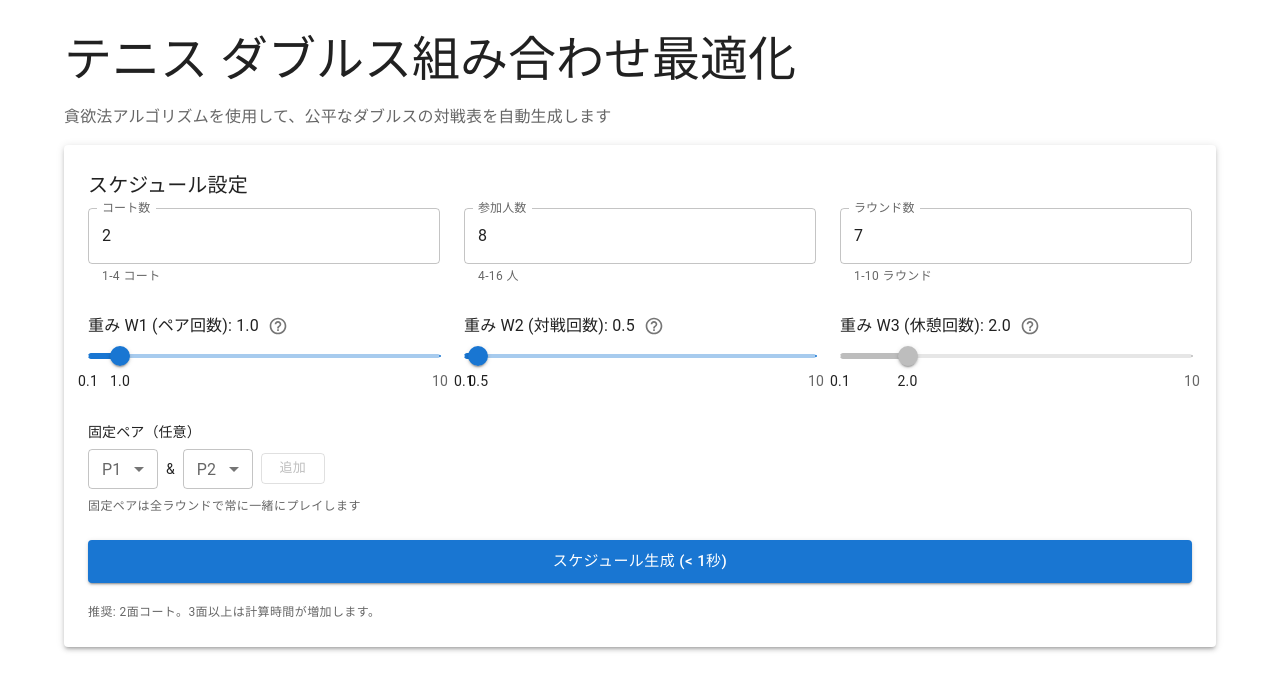
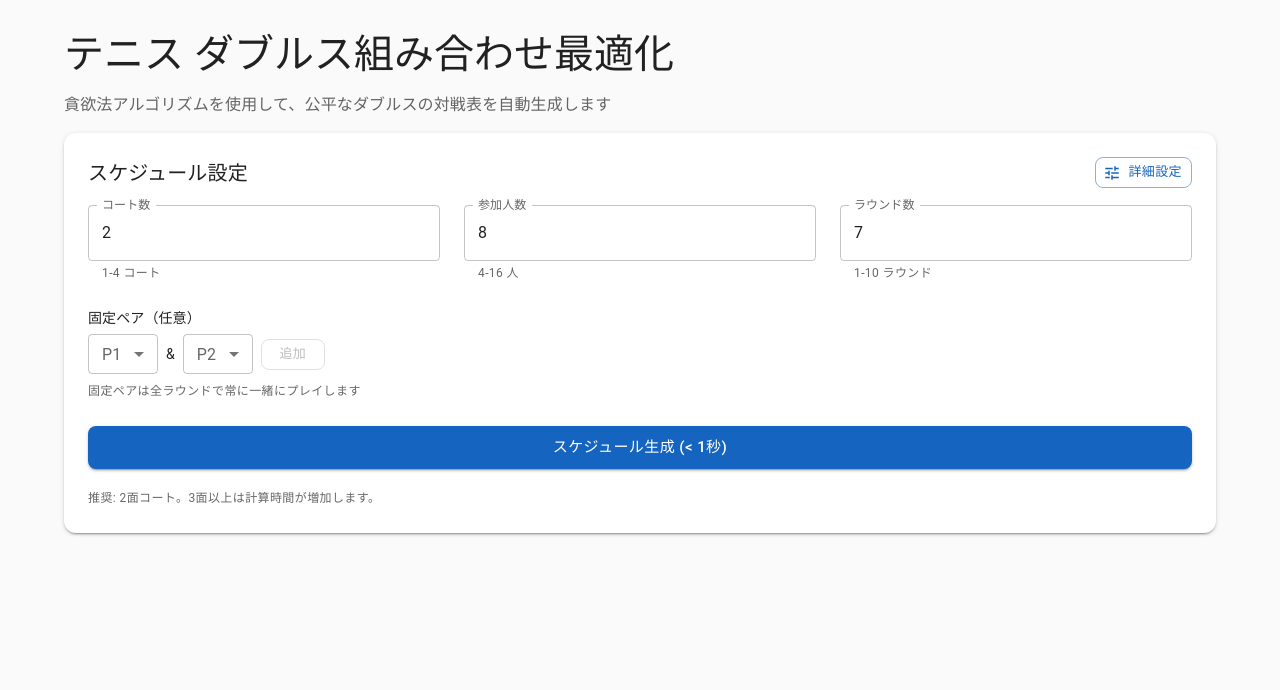
Before and after one commit to tshorea1207/doubles-random-number-table, a React (Vite) app: page / in a window 1280 px wide. Shown: the top 690 px of the page. Built offline with nearby package versions, Linux system fonts and the light colour scheme.

Commit message:
UI改善 モバイル画面の最適化

```diff
--- a/src/App.tsx
+++ b/src/App.tsx
@@ -49,7 +49,7 @@ function App() {
   }, [regenerate]);
 
   return (
-    <Container maxWidth="lg" sx={{ py: 4 }}>
+    <Container maxWidth="lg" sx={{ py: { xs: 2, sm: 4 }, px: { xs: 1, sm: 3 } }}>
       {/* ヘッダー */}
       <Typography variant="h3" component="h1" gutterBottom>
         テニス ダブルス組み合わせ最適化
--- a/src/components/ScheduleForm.tsx
+++ b/src/components/ScheduleForm.tsx
@@ -13,6 +13,7 @@ import {
   DialogContent,
   DialogActions,
 } from '@mui/material';
+import TuneIcon from '@mui/icons-material/Tune';
 import HelpOutlineIcon from '@mui/icons-material/HelpOutline';
 import type { ScheduleParams, FixedPair } from '../types/schedule';
 import { useBenchmarkCalibration } from '../hooks/useBenchmarkCalibration';
@@ -33,6 +34,7 @@ export function ScheduleForm({ onGenerate, isGenerating }: ScheduleFormProps) {
   const [w3, setW3] = useState(2.0);
   const [fixedPairs, setFixedPairs] = useState<FixedPair[]>([]);
   const [helpTarget, setHelpTarget] = useState<'w1' | 'w2' | 'w3' | null>(null);
+  const [advancedOpen, setAdvancedOpen] = useState(false);
 
   // ハードウェア性能に基づく動的キャリブレーション係数
   const { coefficient } = useBenchmarkCalibration();
@@ -74,15 +76,11 @@ export function ScheduleForm({ onGenerate, isGenerating }: ScheduleFormProps) {
   const estimateTime = (): string => {
     if (!isValid) return '';
 
-    // 計算量に基づく経験式
-    // 基本計算量はコート数とプレイヤー数に対して指数的に増加
     const baseComplexity = Math.pow(players / 4, courts * 1.5);
     const roundFactor = Math.max(rounds - 1, 1);
 
-    // 推定秒数（ハードウェアに基づいて動的にキャリブレーション）
     let seconds = (baseComplexity * roundFactor * coefficient);
 
-    // 出力をフォーマット
     if (seconds < 1) {
       return '< 1秒';
     } else if (seconds < 60) {
@@ -98,10 +96,20 @@ export function ScheduleForm({ onGenerate, isGenerating }: ScheduleFormProps) {
   const estimatedTime = estimateTime();
 
   return (
-    <Paper elevation={3} sx={{ p: 3, mb: 3 }}>
-      <Typography variant="h6" gutterBottom>
-        スケジュール設定
-      </Typography>
+    <Paper sx={{ p: 3, mb: 3 }}>
+      <Box sx={{ display: 'flex', alignItems: 'center', justifyContent: 'space-between', mb: 2 }}>
+        <Typography variant="h6">
+          スケジュール設定
+        </Typography>
+        <Button
+          variant="outlined"
+          size="small"
+          startIcon={<TuneIcon />}
+          onClick={() => setAdvancedOpen(true)}
+        >
+          詳細設定
+        </Button>
+      </Box>
 
       <form onSubmit={handleSubmit}>
         <Grid container spacing={3}>
@@ -145,79 +153,6 @@ export function ScheduleForm({ onGenerate, isGenerating }: ScheduleFormProps) {
             />
           </Grid>
 
-          {/* 重み W1 */}
-          <Grid item xs={12} sm={4}>
-            <Box sx={{ display: 'flex', alignItems: 'center' }}>
-              <Typography gutterBottom sx={{ mb: 0 }}>
-                重み W1 (ペア回数): {w1.toFixed(1)}
-              </Typography>
-              <IconButton size="small" onClick={() => setHelpTarget('w1')} sx={{ ml: 0.5 }}>
-                <HelpOutlineIcon fontSize="small" />
-              </IconButton>
-            </Box>
-            <Slider
-              value={w1}
-              onChange={(_, value) => setW1(value as number)}
-              min={0.1}
-              max={10}
-              step={0.1}
-              marks={[
-                { value: 0.1, label: '0.1' },
-                { value: 1, label: '1.0' },
-                { value: 10, label: '10' },
-              ]}
-            />
-          </Grid>
-
-          {/* 重み W2 */}
-          <Grid item xs={12} sm={4}>
-            <Box sx={{ display: 'flex', alignItems: 'center' }}>
-              <Typography gutterBottom sx={{ mb: 0 }}>
-                重み W2 (対戦回数): {w2.toFixed(1)}
-              </Typography>
-              <IconButton size="small" onClick={() => setHelpTarget('w2')} sx={{ ml: 0.5 }}>
-                <HelpOutlineIcon fontSize="small" />
-              </IconButton>
-            </Box>
-            <Slider
-              value={w2}
-              onChange={(_, value) => setW2(value as number)}
-              min={0.1}
-              max={10}
-              step={0.1}
-              marks={[
-                { value: 0.1, label: '0.1' },
-                { value: 0.5, label: '0.5' },
-                { value: 10, label: '10' },
-              ]}
-            />
-          </Grid>
-
-          {/* 重み W3 */}
-          <Grid item xs={12} sm={4}>
-            <Box sx={{ display: 'flex', alignItems: 'center' }}>
-              <Typography gutterBottom sx={{ mb: 0 }}>
-                重み W3 (休憩回数): {w3.toFixed(1)}
-              </Typography>
-              <IconButton size="small" onClick={() => setHelpTarget('w3')} sx={{ ml: 0.5 }}>
-                <HelpOutlineIcon fontSize="small" />
-              </IconButton>
-            </Box>
-            <Slider
-              value={w3}
-              onChange={(_, value) => setW3(value as number)}
-              min={0.1}
-              max={10}
-              step={0.1}
-              marks={[
-                { value: 0.1, label: '0.1' },
-                { value: 2, label: '2.0' },
-                { value: 10, label: '10' },
-              ]}
-              disabled={restingCount === 0}
-            />
-          </Grid>
-
           {/* 固定ペア */}
           <Grid item xs={12}>
             <FixedPairsInput
@@ -255,6 +190,98 @@ export function ScheduleForm({ onGenerate, isGenerating }: ScheduleFormProps) {
         </Typography>
       </Box>
 
+      {/* 詳細設定ダイアログ */}
+      <Dialog open={advancedOpen} onClose={() => setAdvancedOpen(false)} maxWidth="sm" fullWidth>
+        <DialogTitle>詳細設定</DialogTitle>
+        <DialogContent>
+          {/* 重み W1 */}
+          <Box sx={{ mt: 1, mb: 3 }}>
+            <Box sx={{ display: 'flex', alignItems: 'center' }}>
+              <Typography gutterBottom sx={{ mb: 0 }}>
+                重み W1 (ペア回数): {w1.toFixed(1)}
+              </Typography>
+              <IconButton size="small" onClick={() => setHelpTarget('w1')} aria-label="W1の説明を表示" sx={{ ml: 0.5 }}>
+                <HelpOutlineIcon fontSize="small" />
+              </IconButton>
+            </Box>
+            <Slider
+              value={w1}
+              onChange={(_, value) => setW1(value as number)}
+              min={0.1}
+              max={10}
+              step={0.1}
+              marks={[
+                { value: 0.1, label: '0.1' },
+                { value: 1, label: '1.0' },
+                { value: 10, label: '10' },
+              ]}
+            />
+          </Box>
+
+          {/* 重み W2 */}
+          <Box sx={{ mb: 3 }}>
+            <Box sx={{ display: 'flex', alignItems: 'center' }}>
+              <Typography gutterBottom sx={{ mb: 0 }}>
+                重み W2 (対戦回数): {w2.toFixed(1)}
+              </Typography>
+              <IconButton size="small" onClick={() => setHelpTarget('w2')} aria-label="W2の説明を表示" sx={{ ml: 0.5 }}>
+                <HelpOutlineIcon fontSize="small" />
+              </IconButton>
+            </Box>
+            <Slider
+              value={w2}
+              onChange={(_, value) => setW2(value as number)}
+              min={0.1}
+              max={10}
+              step={0.1}
+              marks={[
+                { value: 0.1, label: '0.1' },
+                { value: 0.5, label: '0.5' },
+                { value: 10, label: '10' },
+              ]}
+            />
+          </Box>
+
+          {/* 重み W3 */}
+          <Box sx={{ mb: 1 }}>
+            <Box sx={{ display: 'flex', alignItems: 'center' }}>
+              <Typography gutterBottom sx={{ mb: 0 }}>
+                重み W3 (休憩回数): {w3.toFixed(1)}
+              </Typography>
+              <IconButton size="small" onClick={() => setHelpTarget('w3')} aria-label="W3の説明を表示" sx={{ ml: 0.5 }}>
+                <HelpOutlineIcon fontSize="small" />
+              </IconButton>
+            </Box>
+            <Slider
+              value={w3}
+              onChange={(_, value) => setW3(value as number)}
+              min={0.1}
+              max={10}
+              step={0.1}
+              marks={[
+                { value: 0.1, label: '0.1' },
+                { value: 2, label: '2.0' },
+                { value: 10, label: '10' },
+              ]}
+              disabled={restingCount === 0}
+            />
+            {restingCount === 0 && (
+              <Typography variant="caption" color="text.secondary">
+                休憩者がいないため無効です
+              </Typography>
+            )}
+          </Box>
+
+          <Typography variant="body2" color="text.secondary" sx={{ mt: 2, pt: 2, borderTop: 1, borderColor: 'divider' }}>
+            計算式: 総合スコア = ペア偏差×W1 + 対戦偏差×W2 + 休憩偏差×W3
+            <br />スコアが小さいほど公平な組み合わせです。
+          </Typography>
+        </DialogContent>
+        <DialogActions>
+          <Button onClick={() => setAdvancedOpen(false)}>閉じる</Button>
+        </DialogActions>
+      </Dialog>
+
       {/* 重み解説ダイアログ */}
       <Dialog open={helpTarget !== null} onClose={() => setHelpTarget(null)}>
         <DialogTitle>
@@ -286,10 +313,6 @@ export function ScheduleForm({ onGenerate, isGenerating }: ScheduleFormProps) {
               <br /><br />推奨値: 2.0
             </Typography>
           )}
-          <Typography variant="body2" color="text.secondary" sx={{ mt: 2, pt: 2, borderTop: '1px solid #e0e0e0' }}>
-            計算式: 総合スコア = ペア偏差×W1 + 対戦偏差×W2 + 休憩偏差×W3
-            <br />スコアが小さいほど公平な組み合わせです。
-          </Typography>
         </DialogContent>
         <DialogActions>
           <Button onClick={() => setHelpTarget(null)}>閉じる</Button>
--- a/src/main.tsx
+++ b/src/main.tsx
@@ -1,11 +1,15 @@
 import { StrictMode } from 'react';
 import { createRoot } from 'react-dom/client';
+import { ThemeProvider } from '@mui/material/styles';
 import { CssBaseline } from '@mui/material';
+import theme from './theme';
 import App from './App';
 
 createRoot(document.getElementById('root')!).render(
   <StrictMode>
-    <CssBaseline />
-    <App />
+    <ThemeProvider theme={theme}>
+      <CssBaseline />
+      <App />
+    </ThemeProvider>
   </StrictMode>
 );
--- /dev/null
+++ b/src/theme.ts
@@ -0,0 +1,80 @@
+import { createTheme } from '@mui/material/styles';
+
+const theme = createTheme({
+  palette: {
+    primary: {
+      main: '#1565c0',
+    },
+    secondary: {
+      main: '#2e7d32',
+    },
+    success: {
+      main: '#4caf50',
+    },
+    warning: {
+      main: '#ff9800',
+    },
+    error: {
+      main: '#f44336',
+    },
+    background: {
+      default: '#fafafa',
+    },
+  },
+  typography: {
+    h3: {
+      fontSize: '1.75rem',
+      '@media (min-width:600px)': {
+        fontSize: '2.5rem',
+      },
+    },
+    h6: {
+      fontSize: '1.1rem',
+      '@media (min-width:600px)': {
+        fontSize: '1.25rem',
+      },
+    },
+  },
+  components: {
+    MuiPaper: {
+      defaultProps: {
+        elevation: 2,
+      },
+      styleOverrides: {
+        root: {
+          borderRadius: 12,
+        },
+      },
+    },
+    MuiButton: {
+      styleOverrides: {
+        root: {
+          borderRadius: 8,
+          textTransform: 'none',
+        },
+      },
+    },
+    MuiTableCell: {
+      styleOverrides: {
+        root: {
+          padding: '8px 12px',
+          '@media (max-width:600px)': {
+            padding: '6px 8px',
+            fontSize: '0.8rem',
+          },
+        },
+      },
+    },
+  },
+});
+
+/** 対戦表用カスタムカラー */
+export const scheduleColors = {
+  teamA: '#e3f2fd',
+  teamB: '#fff3e0',
+  completedRow: '#f5f5f5',
+  completedRowHover: '#eeeeee',
+  rowHover: '#fafafa',
+};
+
+export default theme;
```
Also changed, not shown: src/components/EvaluationDisplay.tsx (+55 -15 lines), src/components/PlayerChangePanel.tsx (+12 -7 lines), src/components/PlayerStatsTable.tsx (+35 -47 lines), src/components/ScheduleTable.tsx (+122 -12 lines), 1 other file (tests, documents, lock files or other folders).
